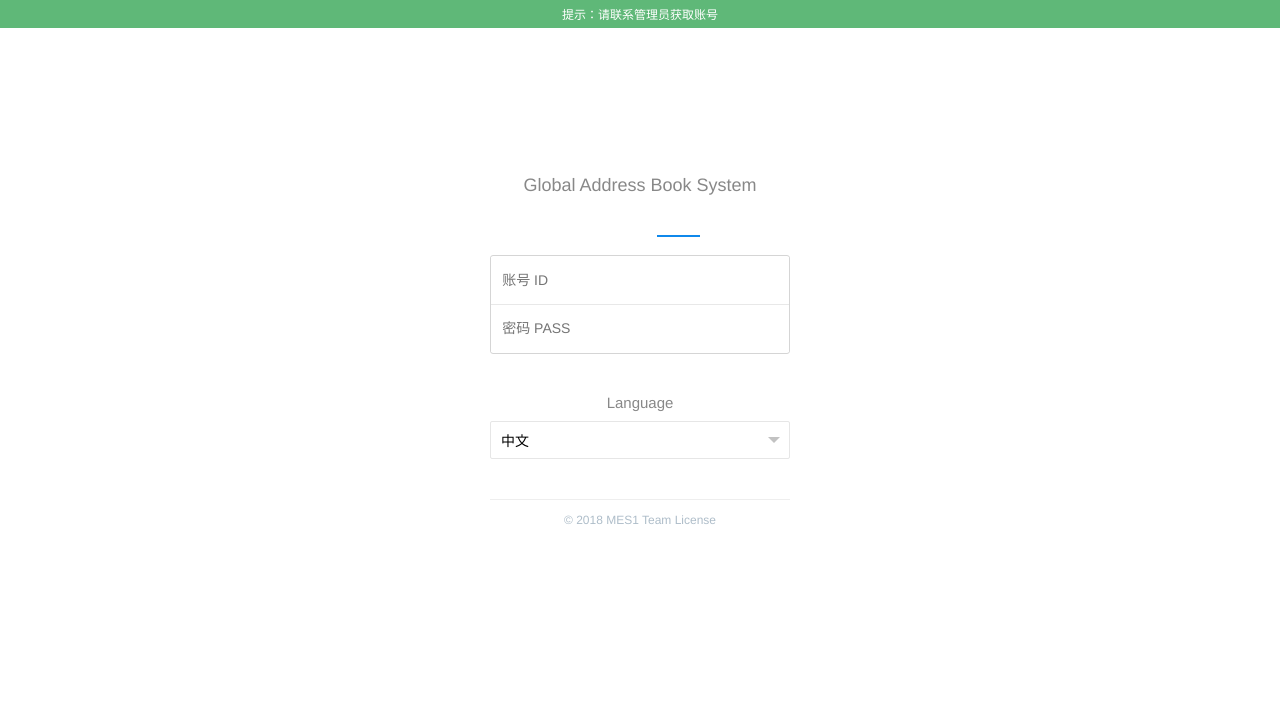
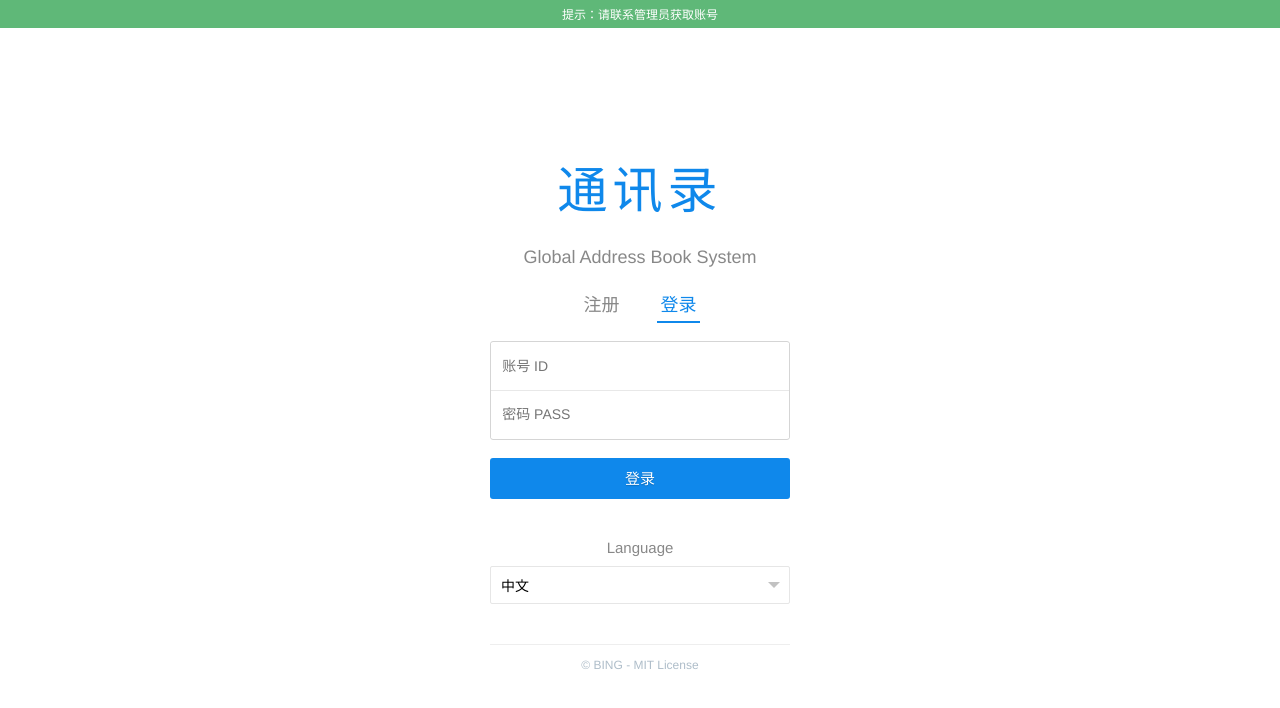
Before and after one commit to manier13579/GABS-AddressBookSystem, a PHP site: page /account in a window 1280 px wide. Shown: the top 708 px of the page. Run offline with PHP 8.4, Linux system fonts and the light colour scheme; data comes from the database, SQL or seed files in the repository; data that the repository does not hold is empty.

Commit message:
修复语言接口变量名拼写错误导致系统无法使用的BUG；修改底部版权信息
Signed-off-by: Bing Zhe <9061@163.com>

```diff
--- a/index.php
+++ b/index.php
@@ -45,7 +45,7 @@
     </div>
   </div>
   <div class="layui-row">
-    <div class="footer-line">© 2018 MES1 Team License</div>
+    <div class="footer-line">© BING - MIT License</div>
   </div>
 </div>
 
--- a/src/account.php
+++ b/src/account.php
@@ -82,7 +82,7 @@
       </div>
       <div class="layui-row footer">
         <hr class="layui-bg-gray">
-        <div class="footer-line">© 2018 MES1 Team License</div>
+        <div class="footer-line">© BING - MIT License</div>
       </div>
     </div>
   </div>
--- a/src/controller/lang_controller.php
+++ b/src/controller/lang_controller.php
@@ -31,10 +31,10 @@
     'WenZi' => $row['WEN_ZI'],
   ];
 
-    $i++;
+  $i++;
 }
 
-echo json_encode($responce);
+echo json_encode($response);
 
 $stmt->close();
 DbClose($con);
--- a/src/js/custom.js
+++ b/src/js/custom.js
@@ -11,10 +11,10 @@
     moveType: 1,  //拖拽模式，0或者1
     content:
       '<div class="footer-contact">'+
-        '<span>架构师 | 发起人 : 张鹏</span>'+
-        '<span class="contact2">Architect : Zhang Peng</span>'+
-        '<span>前端 | 后端 | 数据库 : 王炳哲</span>'+
-        '<span class="contact2">Front-end | Back-end | Databace : Wang Bingzhe</span>'+
+        '<span>发起人 : 鹏</span>'+
+        '<span class="contact2">Architect : Peng</span>'+
+        '<span>设计 | 开发 : 炳</span>'+
+        '<span class="contact2">Front-end | Back-end | Databace : Bing</span>'+
         '<div class="logo"><span class="iconfont">&#xe654;</span></div>'+
       '</div>'
   });
```
